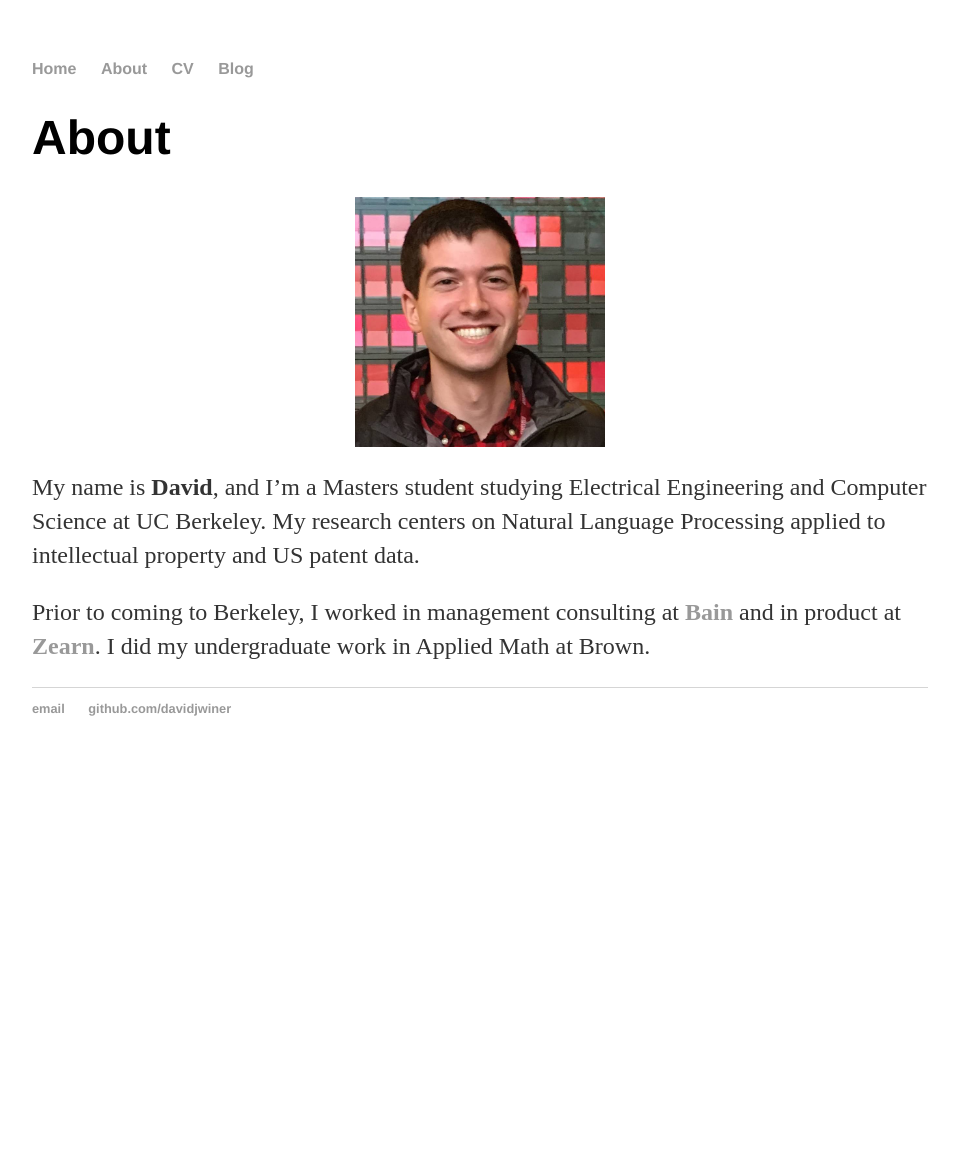
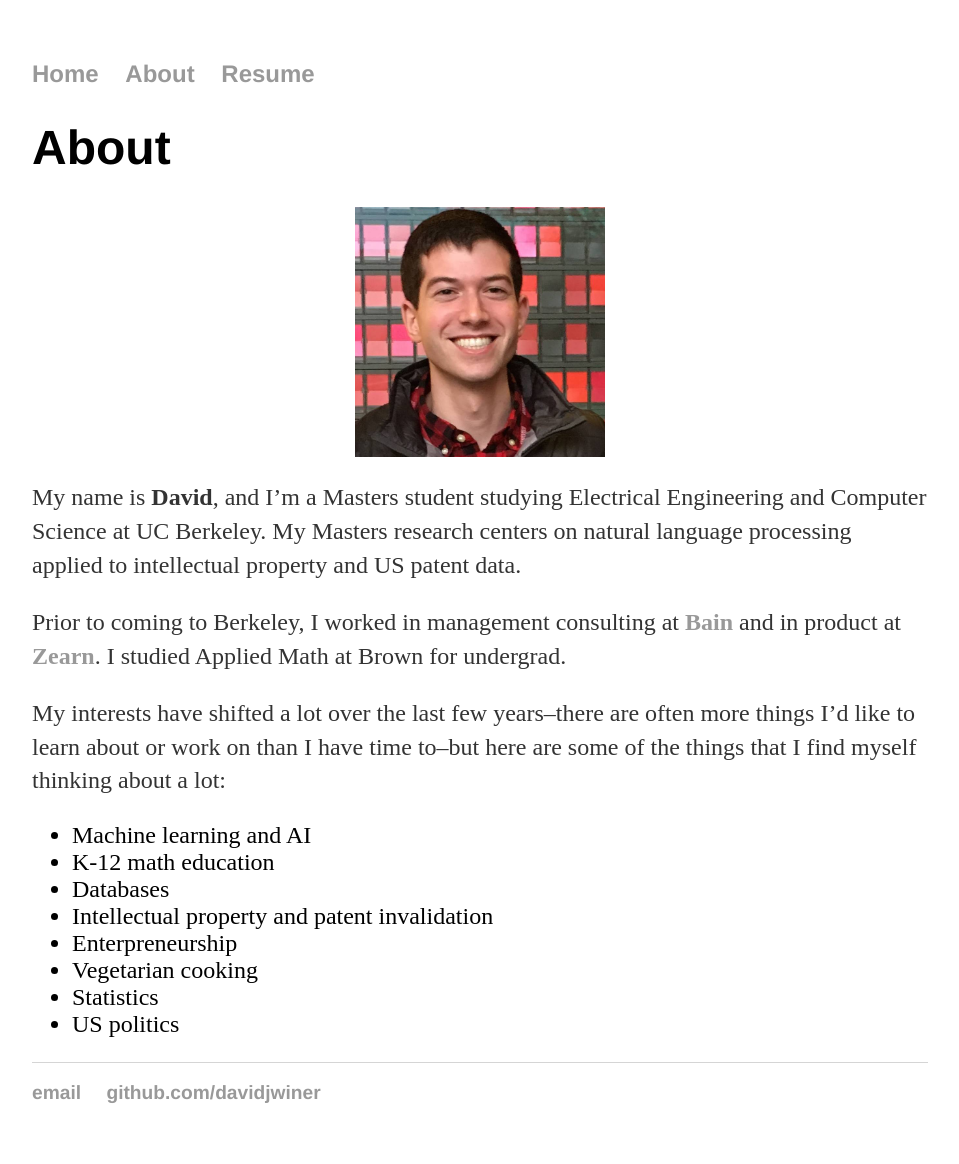
Before and after one commit to davidjwiner/davidjwiner.github.io, a Jekyll site: the page built from about.md, in a window 1280 px wide. Shown: the whole page, without its empty margins (160-1119 px from the left). Built offline with Jekyll 4.4.1, drawn with Linux system fonts in a browser that asks for light colours; before the commit the page ends 900 px from its top, so only the background shows below that.

Commit message:
Add resume and expand About

```diff
--- a/_layouts/default.html
+++ b/_layouts/default.html
@@ -10,8 +10,8 @@
     		<ul>
         		<li><a href="/">Home</a></li>
 	        	<li><a href="/about">About</a></li>
-        		<li><a href="/cv">CV</a></li>
-        		<li><a href="/blog">Blog</a></li>
+        		<li><a href="/resume">Resume</a></li>
+        		<!-- <li><a href="/blog">Blog</a></li> -->
     		</ul>
 		</nav>
 		<div class="container">
--- a/about.md
+++ b/about.md
@@ -9,6 +9,17 @@
 
 ![Me](/assets/David.jpg)
 
-My name is **David**, and I'm a Masters student studying Electrical Engineering and Computer Science at UC Berkeley. My research centers on Natural Language Processing applied to intellectual property and US patent data.
+My name is **David**, and I'm a Masters student studying Electrical Engineering and Computer Science at UC Berkeley. My Masters research centers on natural language processing applied to intellectual property and US patent data.
 
-Prior to coming to Berkeley, I worked in management consulting at [**Bain**](http://bain.com/) and in product at [**Zearn**](https://www.zearn.org/). I did my undergraduate work in Applied Math at Brown.
+Prior to coming to Berkeley, I worked in management consulting at [**Bain**](http://bain.com/) and in product at [**Zearn**](https://www.zearn.org/). I studied Applied Math at Brown for undergrad.
+
+My interests have shifted a lot over the last few years--there are often more things I'd like to learn about or work on than I have time to--but here are some of the things that I find myself thinking about a lot:
+
+- Machine learning and AI
+- K-12 math education
+- Databases
+- Intellectual property and patent invalidation
+- Enterpreneurship
+- Vegetarian cooking
+- Statistics
+- US politics
--- a/css/main.scss
+++ b/css/main.scss
@@ -70,6 +70,10 @@
     font-size: .8em;
 }
 
+ul {
+    font-size: 1.5em;
+}
+
 ul.posts {
     margin: 20px auto 40px;
     font-size: 1.5em;
--- a/index.html
+++ b/index.html
@@ -3,10 +3,10 @@
 ---
 
 <div class="home">
-
   <div class="blurb">
     <h1>Hi there, I'm David Winer!</h1>
-    <p>I'm a Masters student at UC Berkeley in Electrical Engineering and Computer Science. Read more about my life <a href="/about">here</a>.</p>
+<!--     <img src="/assets/David.jpg" alt="Me" />
+ -->    <p>I'm a Masters student at UC Berkeley in Electrical Engineering and Computer Science. I'm a former consultant, a vegetarian, and recovering crossword puzzle addict. Read more about my life <a href="/about">here</a>.</p>
   </div><!-- /.blurb -->
 
 </div>
```
Also changed, not shown: _layouts/pdf.html (added, +15 -0 lines), resume.md (added, +7 -0 lines), 1 other file.
